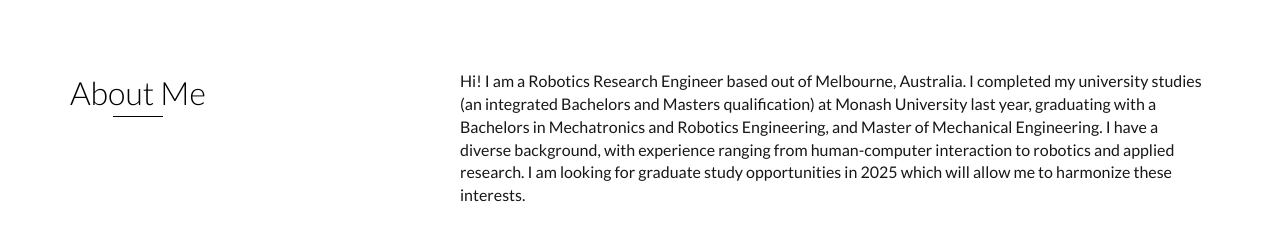
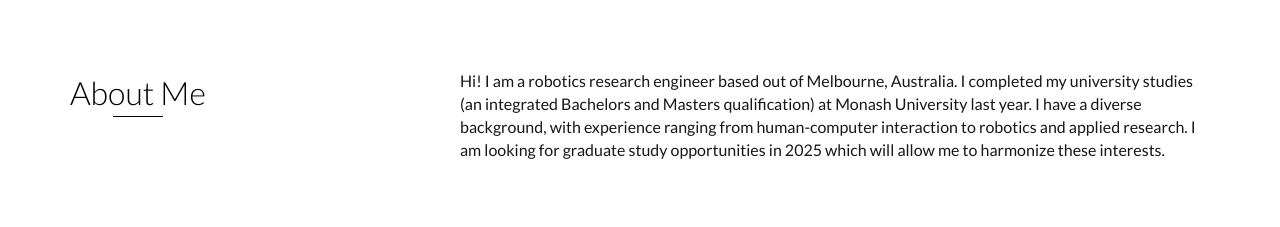
Before and after one commit to standon99/standon99.github.io, a website: page index.html in a window 1280 px wide. Shown: the part 725-952 px from the top of the page. Drawn offline with nearby package versions, Linux system fonts and the light colour scheme.

Commit message:
Update index.html
Index html text improvements

```diff
--- a/index.html
+++ b/index.html
@@ -77,7 +77,7 @@
                 </div>
                 <div class="col-md-8">
                     <p>
-                        Hi! I am a Robotics Research Engineer based out of Melbourne, Australia. I completed my university studies (an integrated Bachelors and Masters qualification) at Monash University last year, graduating with a Bachelors in Mechatronics and Robotics Engineering, and Master of Mechanical Engineering. I have a diverse background, with experience ranging from human-computer interaction to robotics and applied research. I am looking for graduate study opportunities in 2025 which will allow me to harmonize these interests.
+                        Hi! I am a robotics research engineer based out of Melbourne, Australia. I completed my university studies (an integrated Bachelors and Masters qualification) at Monash University last year. I have a diverse background, with experience ranging from human-computer interaction to robotics and applied research. I am looking for graduate study opportunities in 2025 which will allow me to harmonize these interests.
                     </p>
                 </div>
             </div>
```
